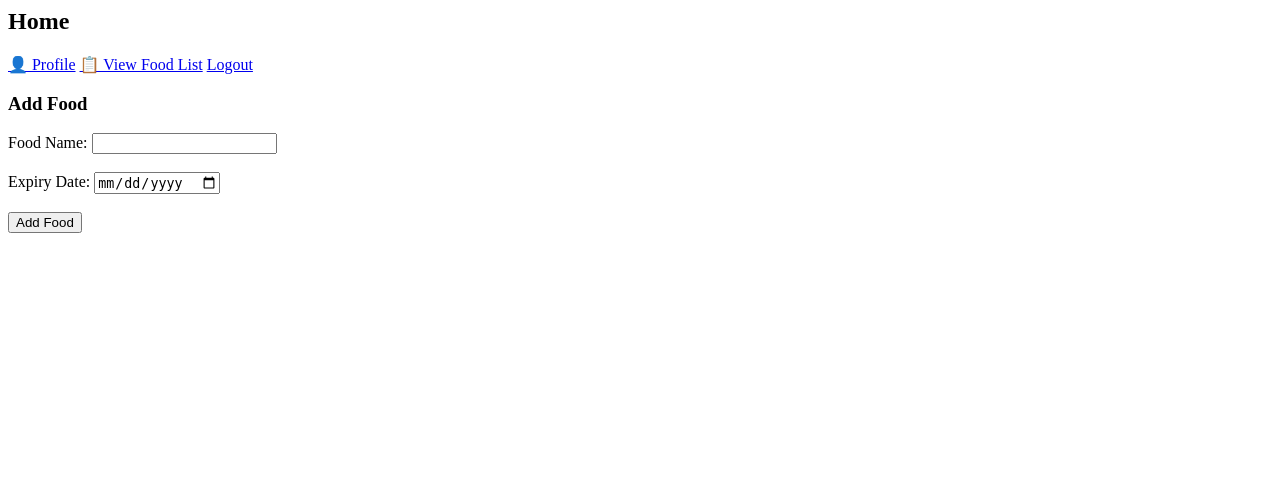
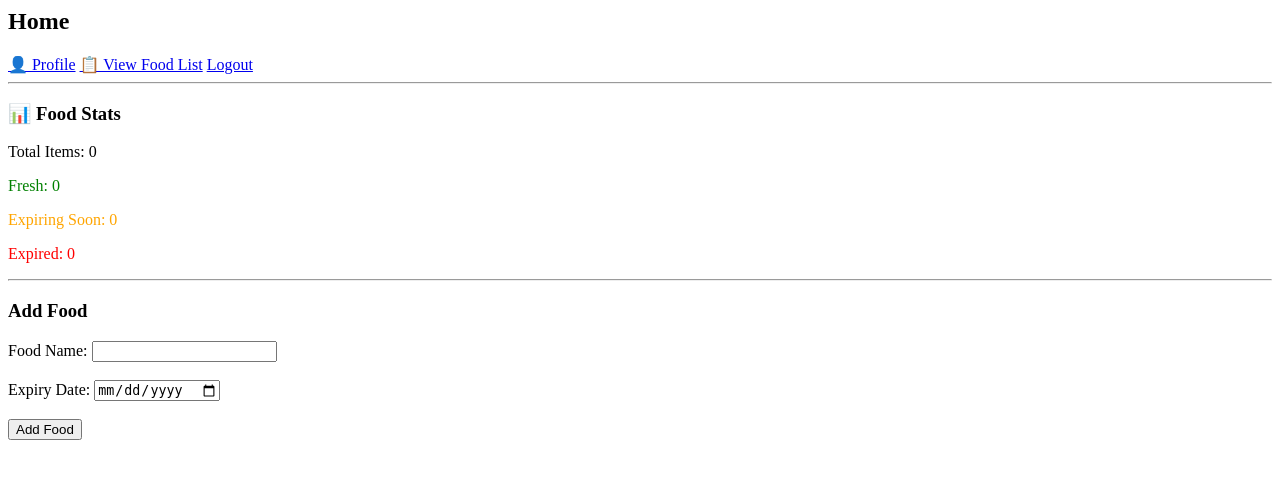
Before and after one commit to Anishka03/smart-food-expiry-system, a Flask app: page /dashboard in a window 1280 px wide. Shown: the top 479 px of the page. Run offline with Flask 3, Linux system fonts and the light colour scheme; the visitor is signed in with stand-in values (Sample User, id 1).

Commit message:
Add dashboard statistics for food status (fresh, expiring, expired)

```diff
--- a/app.py
+++ b/app.py
@@ -241,6 +241,8 @@ def reset_password():
 
 # ================= DASHBOARD =================
 
+from datetime import timedelta
+
 @app.route("/dashboard", methods=["GET", "POST"])
 @login_required
 def dashboard():
@@ -268,7 +270,24 @@ def dashboard():
 
         flash("Food Added Successfully")
 
-    return render_template("dashboard.html")
+    # ===== DASHBOARD STATS =====
+    foods = Food.query.filter_by(user_id=session["uid"]).all()
+
+    today = date.today()
+    soon = today + timedelta(days=2)
+
+    total = len(foods)
+    fresh = sum(1 for f in foods if f.expiry > soon)
+    expiring = sum(1 for f in foods if today <= f.expiry <= soon)
+    expired = sum(1 for f in foods if f.expiry < today)
+
+    return render_template(
+        "dashboard.html",
+        total=total,
+        fresh=fresh,
+        expiring=expiring,
+        expired=expired
+    )
 
 # ================= PROFILE =================
 
--- a/templates/dashboard.html
+++ b/templates/dashboard.html
@@ -4,7 +4,22 @@
 <a href="/foods">📋 View Food List</a>
 <a href="/logout">Logout</a>
 
+<hr>
+
+<h3>📊 Food Stats</h3>
+
+<p>Total Items: {{ total }}</p>
+<p style="color:green">Fresh: {{ fresh }}</p>
+<p style="color:orange">Expiring Soon: {{ expiring }}</p>
+<p style="color:red">Expired: {{ expired }}</p>
+
+<hr>
+
 <h3>Add Food</h3>
+
+{% for m in get_flashed_messages() %}
+<p style="color:green">{{m}}</p>
+{% endfor %}
 
 <form method="POST" action="/dashboard">
     Food Name:
```
